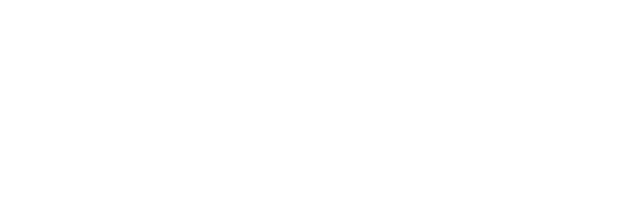
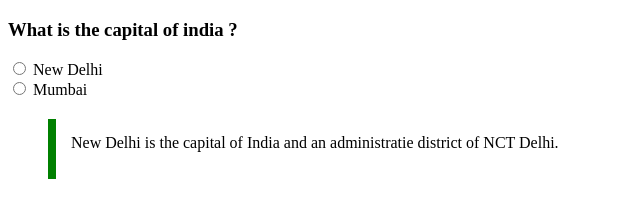
Before and after one commit to acciojob/trivia-yogeshchandratripathi, a website: page main.html in a window 1280 px wide. Shown: the whole page, without its empty margins (0-640 px from the left). Drawn offline with Linux system fonts and the light colour scheme.

Commit message:
created a submission

```diff
--- a/main.html
+++ b/main.html
@@ -8,9 +8,13 @@
 
 <body>
 	<!-- the entire body must be written by student -->
+	<h3>What is the capital of india ?</h3>
+	<input type="radio" id="loc-a" name="loc-a" required>
+	<label for="loc-a">New Delhi</label><br>
+	<input type="radio" id="loc-b" name="loc-a" required>
+	<label for="loc-b">Mumbai</label>
+	<blockquote class="color-1">New Delhi is the capital of India and an administratie district of NCT Delhi.</blockquote>
     <script type="text/javascript" src="./script.js">
 </script>
-
 </body>
-
 </html>
--- a/styles.css
+++ b/styles.css
@@ -1,2 +1,8 @@
-
+.color-1{
+	border-left:8px solid rgb(0, 128, 0);
+	height:30px;
+	margin-top:20px;
+	padding:15px;
+	max-width:500px;
+}
 /* Your CSS Code here. */
```
